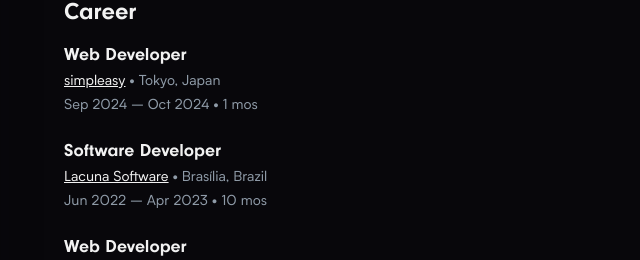
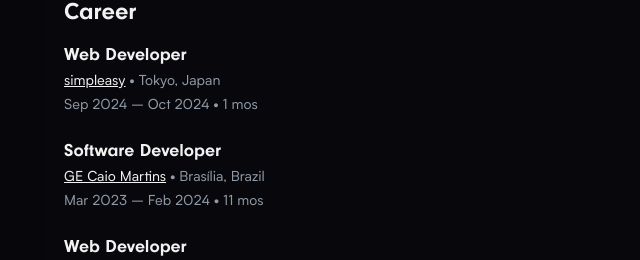
Before and after one commit to tilnoene/tilnoene.com, a Next.js app: page /about in a window 1280 px wide. Shown: the part 749-1009 px from the top of the page, without its empty margins (196-836 px from the left). Built offline with nearby package versions, Linux system fonts and the light colour scheme.

Commit message:
feat: Add GE Caio Martins as an experience

```diff
--- a/src/app/data/about.ts
+++ b/src/app/data/about.ts
@@ -34,13 +34,22 @@ export const jobs: Job[] = [
     endDate: '2024-10-30',
     location: 'Tokyo, Japan',
   },
+  // {
+  //   title: 'Software Developer',
+  //   type: 'Full Time',
+  //   company: 'Lacuna Software',
+  //   companyUrl: 'https://www.lacunasoftware.com/',
+  //   startDate: '2022-06-01',
+  //   endDate: '2023-04-01',
+  //   location: 'Brasília, Brazil',
+  // },
   {
     title: 'Software Developer',
-    type: 'Full Time',
-    company: 'Lacuna Software',
-    companyUrl: 'https://www.lacunasoftware.com/',
-    startDate: '2022-06-01',
-    endDate: '2023-04-01',
+    type: 'Freelance',
+    company: 'GE Caio Martins',
+    companyUrl: 'https://www.instagram.com/caiomartins_6df/',
+    startDate: '2023-03-01',
+    endDate: '2024-02-01',
     location: 'Brasília, Brazil',
   },
   {
```
